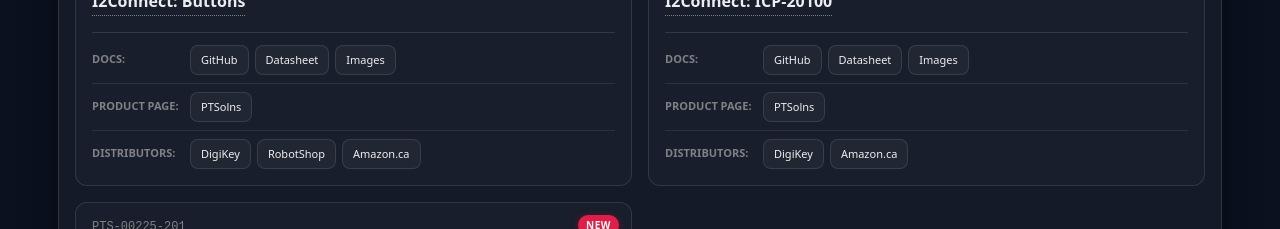
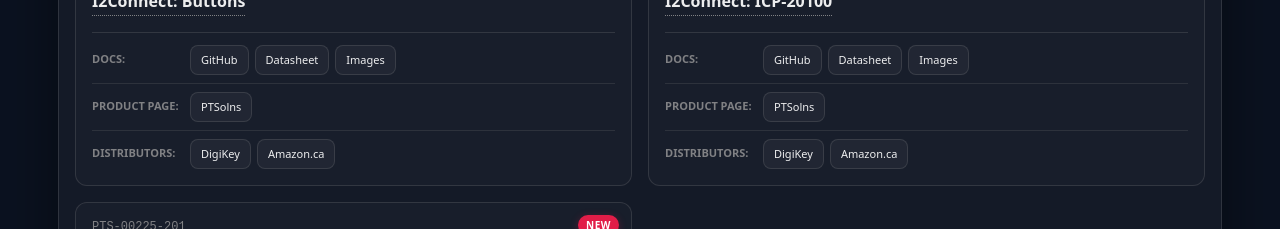
Before and after one commit to PTSolns/docs, a plain HTML site: page index.html in a window 1280 px wide. Shown: the part 4880-5109 px from the top of the page. Drawn offline with Linux system fonts and the light colour scheme.

Commit message:
Comment out RobotShop link in index.html

```diff
--- a/index.html
+++ b/index.html
@@ -1297,7 +1297,7 @@
                 </div></div>
                 <div class="link-row"><span class="group-label">Distributors:</span><div class="btn-wrap">
                   <a href="https://www.digikey.ca/short/8pzncmzz" class="action-btn">DigiKey</a>
-                  <a href="REPLACE_ROBOTSHOP_LINK" target="_blank" class="action-btn">RobotShop</a>
+                  <!-- <a href="REPLACE_ROBOTSHOP_LINK" target="_blank" class="action-btn">RobotShop</a> -->
                   <a href="https://a.co/d/0a4lnazt" class="action-btn">Amazon.ca</a>
                 </div></div>
               </div>
```
